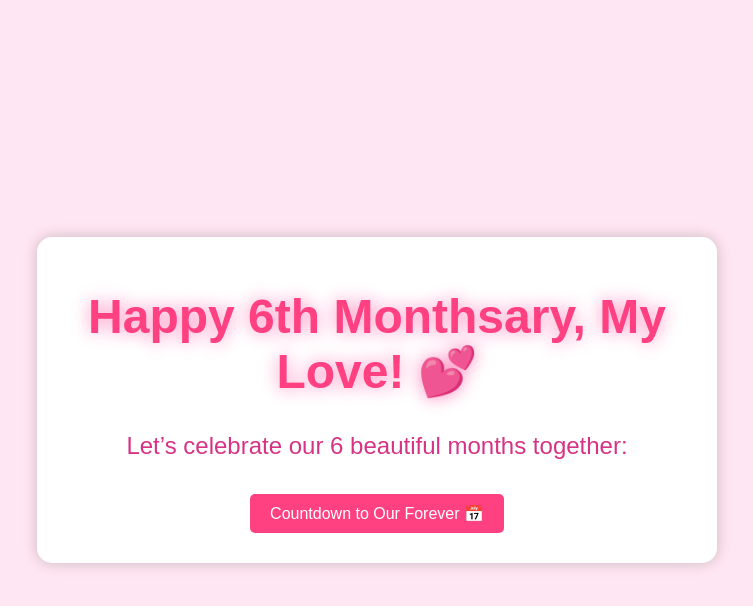
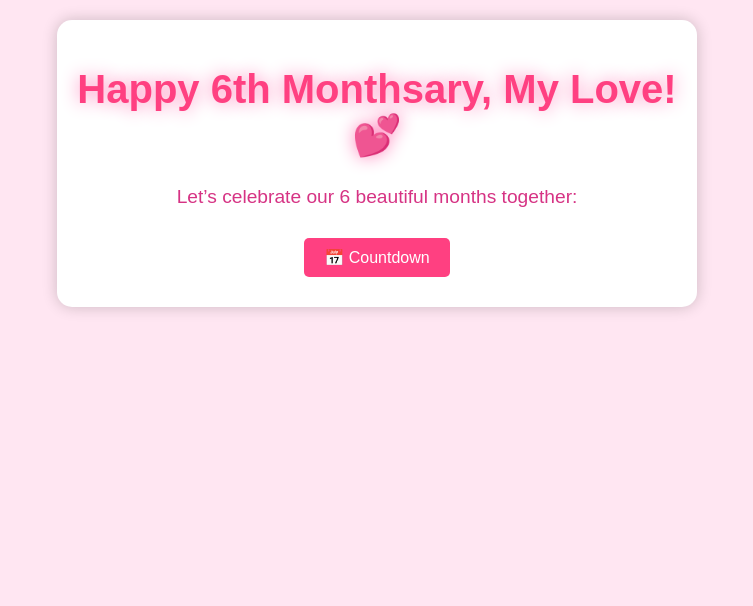
Before and after one commit to Flor1717/6th-monthsary-website, a plain HTML site: page index.html in a window 1280 px wide. Shown: the whole page, without its empty margins (263-1016 px from the left). Drawn offline with Linux system fonts and the light colour scheme.

Commit message:
Update index.html

```diff
--- a/index.html
+++ b/index.html
@@ -2,39 +2,44 @@
 <html lang="en">
 <head>
   <meta charset="UTF-8" />
-  <meta name="viewport" content="width=device-width, initial-scale=1" />
+  <meta name="viewport" content="width=device-width, initial-scale=1.0"/>
   <title>Happy 6th Monthsary</title>
   <style>
     body {
-      text-align: center;
+      margin: 0;
       background-color: #ffe6f2;
       font-family: 'Arial', sans-serif;
       display: flex;
-      justify-content: center;
+      flex-direction: column;
       align-items: center;
-      height: 100vh;
-      margin: 0;
-      overflow: hidden;
+      min-height: 100vh;
+      overflow-x: hidden;
+      padding: 20px;
     }
+
     .container {
       background: white;
       padding: 20px;
       border-radius: 15px;
       box-shadow: 0 0 15px rgba(0,0,0,0.2);
+      max-width: 600px;
+      width: 100%;
       text-align: center;
-      width: 50%;
       animation: fadeIn 1.5s ease-in-out;
     }
+
     h1 {
       color: #ff4081;
-      font-size: 3rem;
+      font-size: 2.5rem;
       animation: textGlow 2s infinite alternate;
     }
+
     p {
-      font-size: 1.5rem;
+      font-size: 1.2rem;
       color: #d63384;
-      animation: fadeIn 2s ease-in-out;
+      margin-bottom: 20px;
     }
+
     button {
       background: #ff4081;
       color: white;
@@ -45,19 +50,27 @@
       font-size: 1rem;
       margin: 10px;
       transition: background 0.3s, transform 0.2s;
-      animation: fadeIn 2s ease-in-out;
     }
+
     button:hover {
       background: #d63384;
-      transform: scale(1.1);
+      transform: scale(1.05);
     }
+
     @keyframes fadeIn {
-      from {opacity: 0; transform: scale(0.9);}
+      from {opacity: 0; transform: scale(0.95);}
       to {opacity: 1; transform: scale(1);}
     }
+
     @keyframes textGlow {
       from {text-shadow: 0 0 10px #ff4081;}
       to {text-shadow: 0 0 20px #ff99cc;}
+    }
+
+    @media (max-width: 600px) {
+      h1 { font-size: 2rem; }
+      p { font-size: 1rem; }
+      button { width: 100%; }
     }
   </style>
 </head>
@@ -65,8 +78,11 @@
   <div class="container">
     <h1>Happy 6th Monthsary, My Love! 💕</h1>
     <p>Let’s celebrate our 6 beautiful months together:</p>
-    <button onclick="location.href='countdown.html'">Countdown to Our Forever 📅</button>
+
+    <button onclick="location.href='countdown.html'">📅 Countdown</button>
+
   </div>
-  <iframe src="music.html" width="1" height="1" style="border:none; position: fixed; bottom: 0; right: 0;"></iframe>
+
+  <iframe src="music.html" width="1" height="1" style="border:none; position:fixed; bottom:0; right:0;"></iframe>
 </body>
 </html>
```
